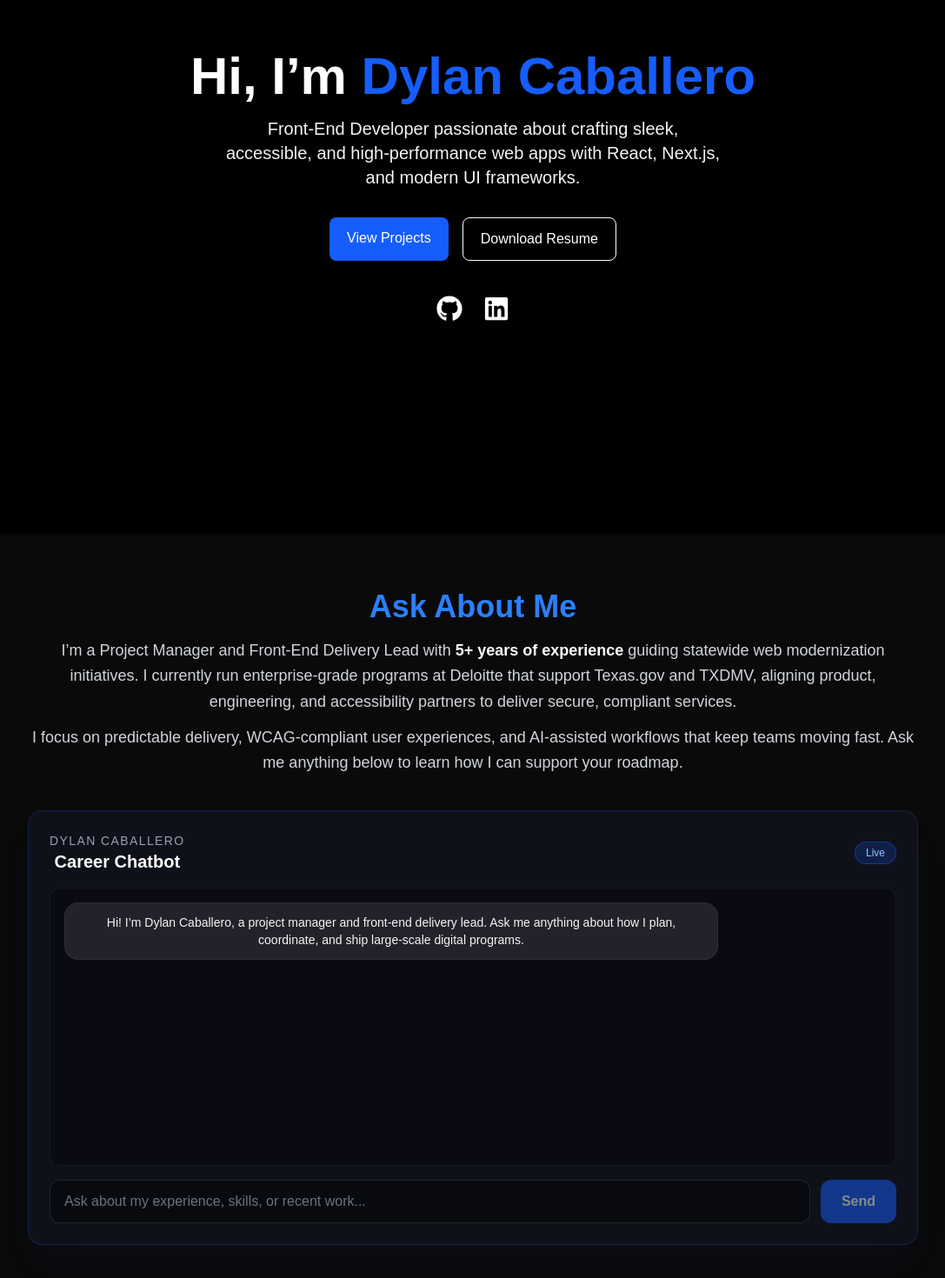
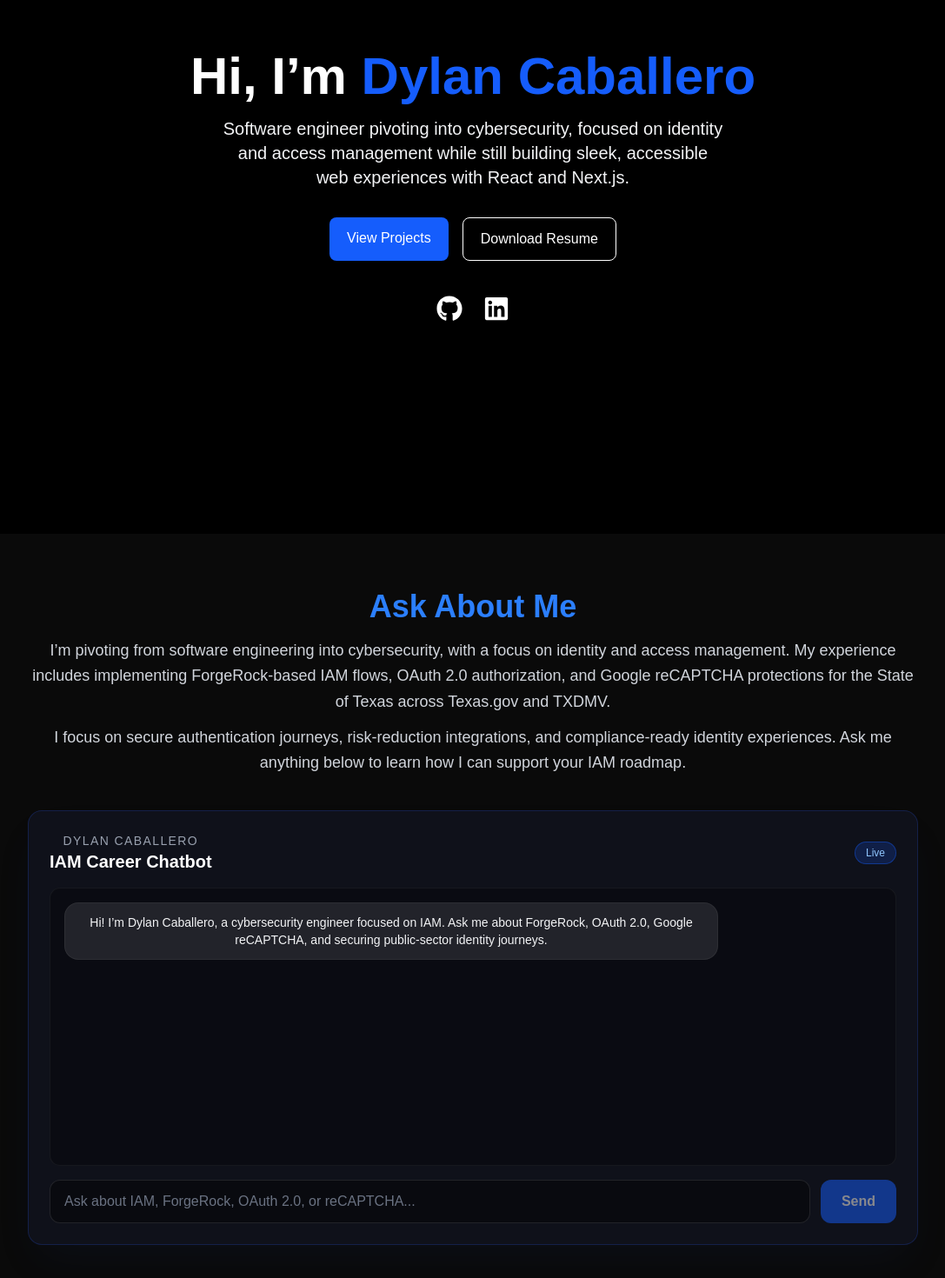
Before and after one commit to Dcaba024/portfolio, a Next.js app: page / in a window 1280 px wide. Shown: the part 186-1656 px from the top of the page at 87% size, without its empty margins (96-1183 px from the left). Built offline with nearby package versions, Linux system fonts and the light colour scheme; no server answers.

Commit message:
Cyber updates

```diff
--- a/app/components/About.tsx
+++ b/app/components/About.tsx
@@ -23,7 +23,7 @@ export default function About() {
       id: Date.now(),
       role: "bot",
       text:
-        "Hi! I’m Dylan Caballero, a project manager and front-end delivery lead. Ask me anything about how I plan, coordinate, and ship large-scale digital programs.",
+        "Hi! I’m Dylan Caballero, a cybersecurity engineer focused on IAM. Ask me about ForgeRock, OAuth 2.0, Google reCAPTCHA, and securing public-sector identity journeys.",
     },
   ]);
   const [input, setInput] = useState("");
@@ -108,19 +108,16 @@ export default function About() {
             Ask About Me
           </h2>
           <p className="text-lg text-gray-300 leading-relaxed mb-3">
-            I’m a Project Manager and Front-End Delivery Lead with{" "}
-            <span className="text-white font-semibold">
-              5+ years of experience
-            </span>{" "}
-            guiding statewide web modernization initiatives. I currently run
-            enterprise-grade programs at Deloitte that support Texas.gov and
-            TXDMV, aligning product, engineering, and accessibility partners to
-            deliver secure, compliant services.
+            I’m pivoting from software engineering into cybersecurity, with a
+            focus on identity and access management. My experience includes
+            implementing ForgeRock-based IAM flows, OAuth 2.0 authorization,
+            and Google reCAPTCHA protections for the State of Texas across
+            Texas.gov and TXDMV.
           </p>
           <p className="text-lg text-gray-300 leading-relaxed">
-            I focus on predictable delivery, WCAG-compliant user experiences,
-            and AI-assisted workflows that keep teams moving fast. Ask me
-            anything below to learn how I can support your roadmap.
+            I focus on secure authentication journeys, risk-reduction
+            integrations, and compliance-ready identity experiences. Ask me
+            anything below to learn how I can support your IAM roadmap.
           </p>
         </div>
 
@@ -131,7 +128,7 @@ export default function About() {
                 Dylan Caballero
               </p>
               <p className="text-xl font-semibold text-white">
-                Career Chatbot
+                IAM Career Chatbot
               </p>
             </div>
             <span className="text-xs px-3 py-1 bg-blue-600/20 text-blue-300 rounded-full border border-blue-600/40">
@@ -175,7 +172,7 @@ export default function About() {
             <input
               type="text"
               className="flex-1 rounded-xl bg-black/40 border border-white/10 px-4 py-3 text-white placeholder:text-gray-500 focus:outline-none focus:ring-2 focus:ring-blue-600"
-              placeholder="Ask about my experience, skills, or recent work..."
+              placeholder="Ask about IAM, ForgeRock, OAuth 2.0, or reCAPTCHA..."
               value={input}
               onChange={(event) => setInput(event.target.value)}
               aria-label="Ask Dylan a question"
--- a/app/page.tsx
+++ b/app/page.tsx
@@ -23,8 +23,9 @@ export default function Home() {
           </h1>
 
           <p className="text-lg md:text-xl text-gray-100 max-w-xl mx-auto mb-8">
-            Front-End Developer passionate about crafting sleek, accessible, and
-            high-performance web apps with React, Next.js, and modern UI frameworks.
+            Software engineer pivoting into cybersecurity, focused on identity
+            and access management while still building sleek, accessible web
+            experiences with React and Next.js.
           </p>
 
           <div className="flex justify-center gap-4">
```
